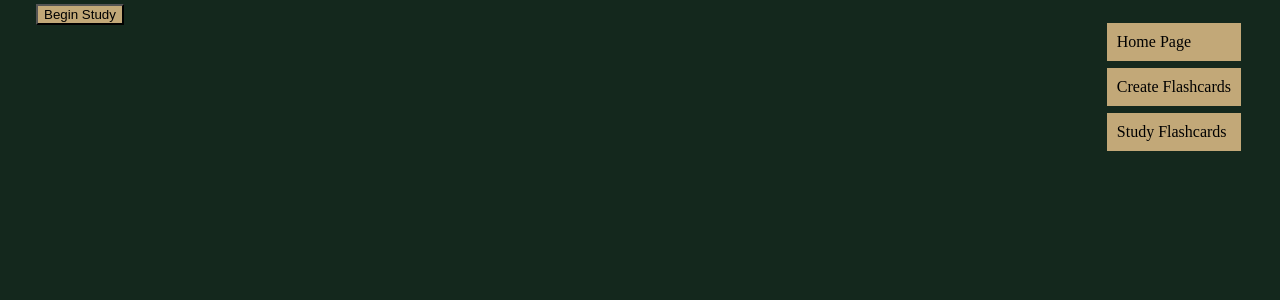
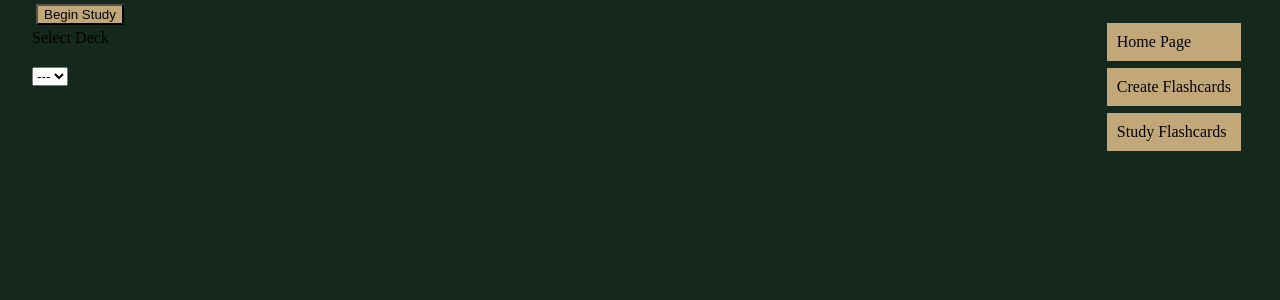
Before and after one commit to NoahSyler/flashcards, a PHP site: page /Views/study-flashcard.php in a window 1280 px wide. Shown: the part 32-332 px from the top of the page. Run offline with PHP 8.4, Linux system fonts and the light colour scheme; tables that the repository leaves empty or names only in its code hold one stand-in row (values such as "Sample post").

Commit message:
Adding functionality for saving and returning saved cards

```diff
--- a/src/Models/CardModel.php
+++ b/src/Models/CardModel.php
@@ -3,12 +3,12 @@ namespace Models;
 
 class CardModel{
   private int     $id;
-  private String  $card_front;
-  private String  $card_back;
+  private array   $card_front;
+  private array   $card_back;
   private int     $level;
   private String  $date;
   private String  $deck_id;
-  //private MySQLi  $conn;
+  private \mysqli  $conn;
 
   public function __construct() {
     $servername = "172.19.0.2";
@@ -17,48 +17,118 @@ class CardModel{
     $dbname = "flashcard_site";
 
     try {
-      $conn = new \mysqli($servername, $username, $password, $dbname);
+      $this->conn = new \mysqli($servername, $username, $password, $dbname);
     } catch (\Throwable $th) {
       echo $th;
     }
     // Check connection
-    if (!$conn) {
+    if (!$this->conn) {
       die("Connection failed: " . $conn->connect_error);
     }
   }
+
+  public function select_deck($deck_id){
+    $this->deck_id = $deck_id;
+    $query = "SELECT card_front, card_back, card_level, deck_id FROM flashcards WHERE (deck_id=$deck_id AND due_date<=NOW());";
+    $result = $this->conn->query($query);
+    if($result){
+      // https://stackoverflow.com/questions/16525413/fatal-error-cannot-use-object-of-type-mysqli-result
+      while ($row = $result->fetch_assoc()){
+        if(is_array($row)){
+          $other_result[] = $row;
+        }
+      }
+    }
+    else{
+      $other_result[] = ["this","aint", "right"];
+    }
+    // echo gettype($result);
+    // echo '<br>';
+    // if(!$result){
+    //   // echo $result;
+    //   // echo '<br>';
+    //   // echo "result echoed";
+    // }
+    // else{
+    // echo '<br>';
+    // while ($row = $result->fetch_row()){
+    //   // echo '<br>';
+    //   if(is_array($row)){
+    //     // echo var_dump($row);
+    //     // echo '<br>';
+    //     $diff[] = $row;
+    //   }
+    //   else{echo($row);}}
+    //   // echo '<br>';
+    //   $diff[] = 'wut';
+    // }
+    return $other_result;
+  }
+
+  public function get_decks(){
+    $query = "SELECT DISTINCT deck_id FROM flashcards;";
+    $result = $this->conn->query($query);
+    while ($row = $result->fetch_row()){
+      $deckIds[] = $row[0];
+    }
+
+    return $deckIds;
+  }
+
+  public function create_flashcard(
+    // $date,
+    // $deck_id,
+    $deck
+  ){
+    // $this.card_front = $card_front;
+    // $this.card_back = $card_back;
+    // $this.level = 1;
+    // $this.date = $date;
+    // $this.deck_id = $deck_id;
+    $this->card_front = $deck[0][0];
+    $this->card_back = $deck[0][1];
+    $this->date       = date('Y-m-d H:i:s');
+    echo '<h1>'.var_dump($deck[0][0]).'</h1>';
+    echo '<h1>'.var_dump($deck[0][1]).'</h1>';
+    //echo gettype($this->card_front);
+
+    $query = "SELECT MAX(deck_id) FROM flashcards;";
+    $this->deck = $this->conn->query($query)->fetch_row()[0];
+    $this->deck++;
+
+    echo $this->deck;
+    for($i=0; $i<count($this->card_front); $i++){
+      $query = "INSERT INTO flashcards (card_front, card_back, card_level, due_date, deck_id) VALUES ('".$this->card_front[$i]."', '".$this->card_back[$i]."', 1, '$this->date', $this->deck)";
+      if($this->conn->query($query)){
+        echo 'SUCCESS!!!!!!!!!!!!';
+      }
+      else{
+        echo 'FAILURE!!!!!!';
+      }
+    }
+    // get the max of the deck, and add one
+    // date will be the date time of now
+
+  }
+  public function read_flashcard(){
+
+  }
+  public function update_flashcard(){
+
+  }
+  public function delete_flashcard(){
+
+   }
+
+
 }
-?>  <!--
-  //}
+
+
 //   /*
 //   *$fronts and $backs represent arrays of the cards.
 //   *   Each complete card will e based off the matching indexes
 //   *   The easiest way to pass the variables so far from the HTML form is with two arrays, however
 //   *     this could be changed to an associative array, with the key bening the fornt of the card and value representing the back
 //   */
-//   public function create_deck($fronts, $backs, $deck_id){
-//     //Do a similar thing as create_flashard, but aggregate the queries into one query
-//   }
-//   // public function create_flashcard(
-//   //   $card_front,
-//   //   $card_back,
-//   //   $date,
-//   //   $deck_id,
-//   // ){
-//   //   $this.card_front = $card_front;
-//   //   $this.card_back = $card_back;
-//   //   $this.level = 1;
-//   //   $this.date = $date;
-//   //   $this.deck_id = $deck_id;
-//   // }
-// //   public function read_flashcard(){
 
-// //   }
-// //   public function update_flashcard(){
-
-// //   }
-// //   public function delete_flashcard(){
-
-  //  }
-
-
-//?> -->
+?>
--- a/src/Views/study-flashcard.php
+++ b/src/Views/study-flashcard.php
@@ -1,7 +1,9 @@
 <?php
 require '../Models/CardModel.php';
-
 use Models\CardModel;
+$card_model = new CardModel();
+$decks = $card_model->get_decks();
+$selected_deck = null;
 
 $load = '<script src="../dashboard/javascripts/study.js" defer></script>';
 
@@ -10,7 +12,33 @@ $content = <<<EOD
 <button id="open-frame" alt="Open a new frame to study flashcards">Begin Study</button>
 EOD;
 
-$card_model = new CardModel();
+$content.=<<<EOD
+<br>
+<label for='deck-selection'>Select Deck</label>
+<form id='deck-selection' action="study-flashcard.php" method="post">
+<select name="deck" id="deck">
+<option value="">---</option>
+EOD;
+
+foreach($decks as $deck){
+    $content.=<<<EOD
+    <option value="$deck">$deck</option>
+    EOD;
+}
+
+$content.="</select></form>";
+
+if($_SERVER['REQUEST_METHOD'] === 'POST'){
+    if(array_key_exists('deck', $_POST)){
+        $selected_deck = $card_model->select_deck($_POST['deck']);
+    }
+}
+if($selected_deck){
+    $content.="<script>let deck=".json_encode($selected_deck)."</script>";
+}
+else{
+    $content.="<script>let deck=null</script>";
+}
 
 require('../includes/header.php');
 ?>
--- a/src/dashboard/javascripts/study.js
+++ b/src/dashboard/javascripts/study.js
@@ -1,12 +1,19 @@
-
-console.log('javascript loaded')
-
+//Watch for changes on the deck_selector, then submit deck_form
+let deck_form       = document.getElementById("deck-selection")
+let deck_selector   = document.getElementById("deck")
 let iframe_btn = document.getElementById('open-frame')
 //JS Arrays: https://www.w3schools.com/js/js_arrays.asp
-let front = ['front1','front2','front3']
-let back = ['back1', 'back2', 'back3']
+let front = []
+let back = []
 let term = true
-console.log('button seen')
+
+if(deck){
+    console.log(deck[0]['card_front'])
+    console.log(deck[0]['card_back'])
+    console.log(deck[0]['card_level'])
+    console.log(deck[0]['deck_id'])
+
+}
 
 //source:
 //  https://stackoverflow.com/questions/10418644/creating-an-iframe-with-given-html-dynamically
@@ -49,25 +56,25 @@ function studyCards(){
     close_btn = iframe.contentWindow.document.getElementById('close')
 
     index = 0
-    training_card.innerHTML =  front[index]
+    training_card.innerHTML = deck[index]["card_front"]
 
     //JS event listeners: https://developer.mozilla.org/en-US/docs/Web/API/EventTarget/addEventListener
     //JS arrow functions: https://developer.mozilla.org/en-US/docs/Web/JavaScript/Reference/Functions/Arrow_functions
     next_btn.addEventListener('click', (event)=>{
         index++
-        if(!(index < front.length)){
+        if(!(index < deck.length)){
             index=0
         }
-        training_card.innerHTML = front[index]
+        training_card.innerHTML = deck[index]["card_front"]
         term = true
     })
 
-    flip_btn.addEventListener('click', (event)=>{
+    flip_btn.addEventListener('click', (e)=>{
         term = !term
-        training_card.innerHTML = (term ? front[index] : back[index])
+        training_card.innerHTML = (term ? deck[index]["card_front"] : deck[index]["card_back"])
     })
 
-    close_btn.addEventListener('click', (event)=>{
+    close_btn.addEventListener('click', (e)=>{
         document.body.removeChild(iframe)
         iframe_btn.style.display = ('inline-block')
     })
@@ -76,3 +83,9 @@ function studyCards(){
 
 //https://developer.mozilla.org/en-US/docs/Web/Events
 iframe_btn.addEventListener('click', studyCards)
+deck_selector.addEventListener('change', (e)=>{
+    if(deck_selector.value){
+        deck_form.submit()
+        console.log(true)
+    }
+})
--- a/src/includes/header.php
+++ b/src/includes/header.php
@@ -4,7 +4,6 @@
         <meta charset="UTF-8">
         <meta name="viewport" content="width=device-width, initial-scale=1.0">
         <link rel="stylesheet" href="../dashboard/stylesheets/base.css">
-        <script src="../dashboard/javascripts/study.js" defer></script>
         <?php echo $load; ?>
         <title><?php echo $title; ?></title>
     </head>
```
Also changed, not shown: src/Views/create-flashcard.php (+9 -0 lines).
